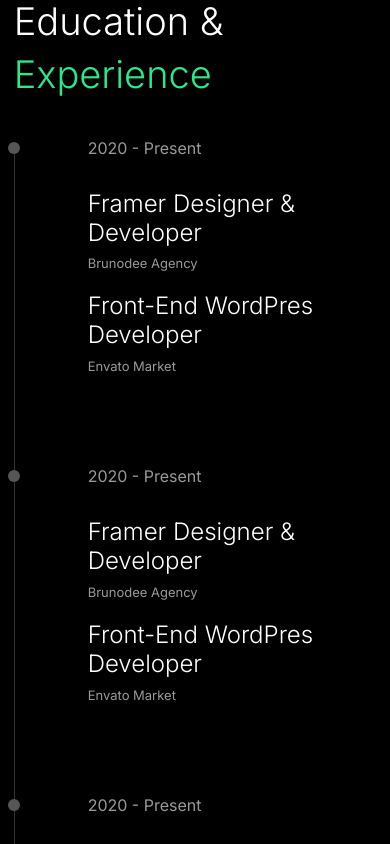
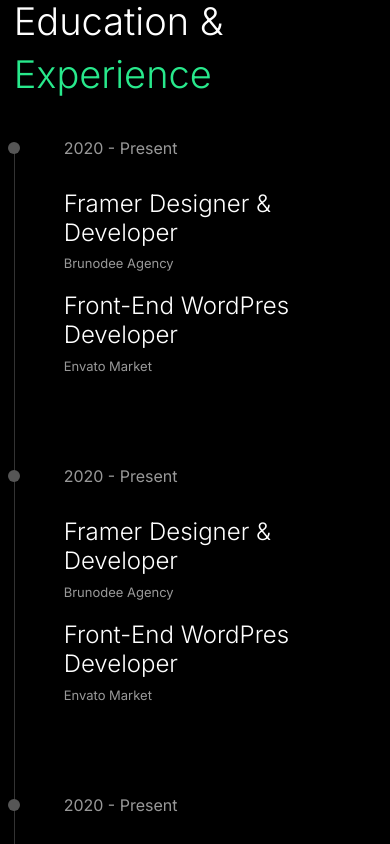
Before and after one commit to heytega/personal-portfolio, a React (Vite) app: page / in a window 390 px wide. Shown: the part 2480-3324 px from the top of the page. Built offline with nearby package versions, Linux system fonts and the light colour scheme.

Commit message:
modified the Resume component styling

```diff
--- a/src/components/Resume.module.css
+++ b/src/components/Resume.module.css
@@ -83,3 +83,9 @@
     padding: 70px 0;
   }
 }
+
+@media (max-width: 600px) {
+  .resumeTimeline {
+    padding-left: 50px;
+  }
+}
```
